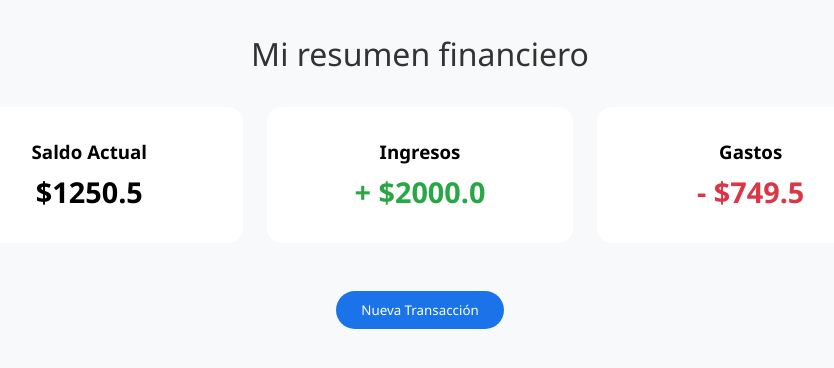
After one commit to RedRobin92/AdminBuddy, a Flask app: page /dashboard in a window 1280 px wide. The commit adds this page. Shown: the top 368 px of the page, without its empty margins (220-1054 px from the left). Run offline with Flask 3, Linux system fonts and the light colour scheme.

Commit message:
Tarjeta 8: Interfaz del Dashboard con resumen financiero y boton centrado

```diff
--- a/app.py
+++ b/app.py
@@ -54,6 +54,15 @@ def registro():
     except Exception as e:
         return "<h1>Hubo un problema</h1><p>No se pudo completar el registro. Por favor, inténtalo de nuevo más tarde.</p>"
 
+@app.route('/dashboard')
+def dashboard():
+    resumen ={
+        'saldo': 1250.50,
+        'ingresos': 2000.00,
+        'gastos': 749.50
+    }
+    return render_template('dashboard.html', resumen=resumen)
+
 if __name__ == '__main__':
     # debug=True permite que el servidor se reinicie solo cuando haga cambios en el codigo
     app.run(debug=True)
--- a/static/css/styles.css
+++ b/static/css/styles.css
@@ -48,7 +48,7 @@ h1 {
 
 input {
     width: 100%;
-    padding: 12px:
+    padding: 12px;
     border: 1px solid #ddd;
     border-radius: 8px;
     outline: none;
@@ -58,3 +58,44 @@ input {
 input:focus {
     border-color: #1a73e8;
 }
+
+.dashboard-container {
+    max-width: 1000px;
+    margin: 2rem auto;
+    padding: 0 1rem;
+}
+
+.stats-grid {
+    display: grid;
+    grid-template-columns: repeat(auto-fit, minmax(250px, 1fr));
+    gap: 1.5rem;
+    margin-top: 2rem;
+}
+
+.amount {
+    font-size: 1.8rem;
+    font-weight: bold;
+    margin-top: 0.5rem;
+}
+
+.actions {
+    margin-top: 2rem;
+    text-align: center;
+}
+
+.text-success {
+    color: #28a745;
+}
+.text-danger {
+    color: #dc3545;
+}
+
+.bg-light {
+    background-color: #f8f9fa
+}
+
+header h1 {
+    text-align: center;
+    font-weight: 300;
+    color: #333;
+}
--- /dev/null
+++ b/templates/dashboard.html
@@ -0,0 +1,34 @@
+<!DOCTYPE html>
+<html lang="es">
+    <head>
+        <meta charset="utf-8">
+        <title>AdminBuddy - Tu Dashboard</title>
+        <link rel="stylesheet" href="{{ url_for('static', filename='css/styles.css') }}">
+    </head>
+    <body class="bg-light">
+        <div class="dashboard-container">
+            <header>
+                <h1>Mi resumen financiero</h1>
+            </header>
+
+            <div class="stats-grid">
+                <div class="card status-saldo">
+                <h3>Saldo Actual</h3>
+                <p class="amount">${{ resumen.saldo }}</p>
+                </div>
+                <div class="card status-ingreso">
+                <h3>Ingresos</h3>
+                <p class="amount text-success">+ ${{ resumen.ingresos}}</p>
+                </div>
+                <div class="card status-gasto">
+                <h3>Gastos</h3>
+                <p class="amount text-danger">- ${{ resumen.gastos}}</p>
+                </div>
+            </div>
+        </div>
+
+        <div class="actions">
+            <button class="btn-primary">Nueva Transacción</button>
+        </div>
+    </body>
+</html>
```
